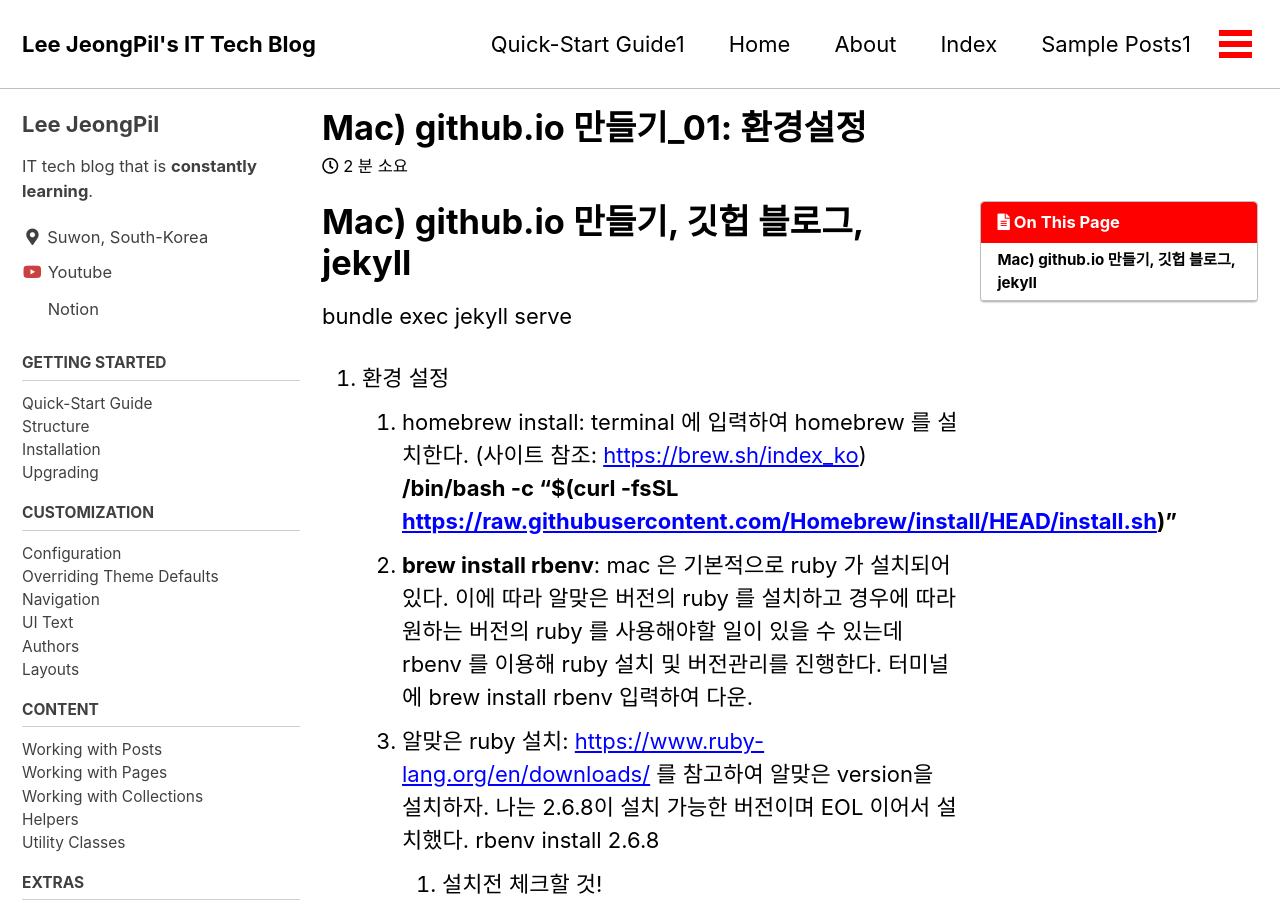
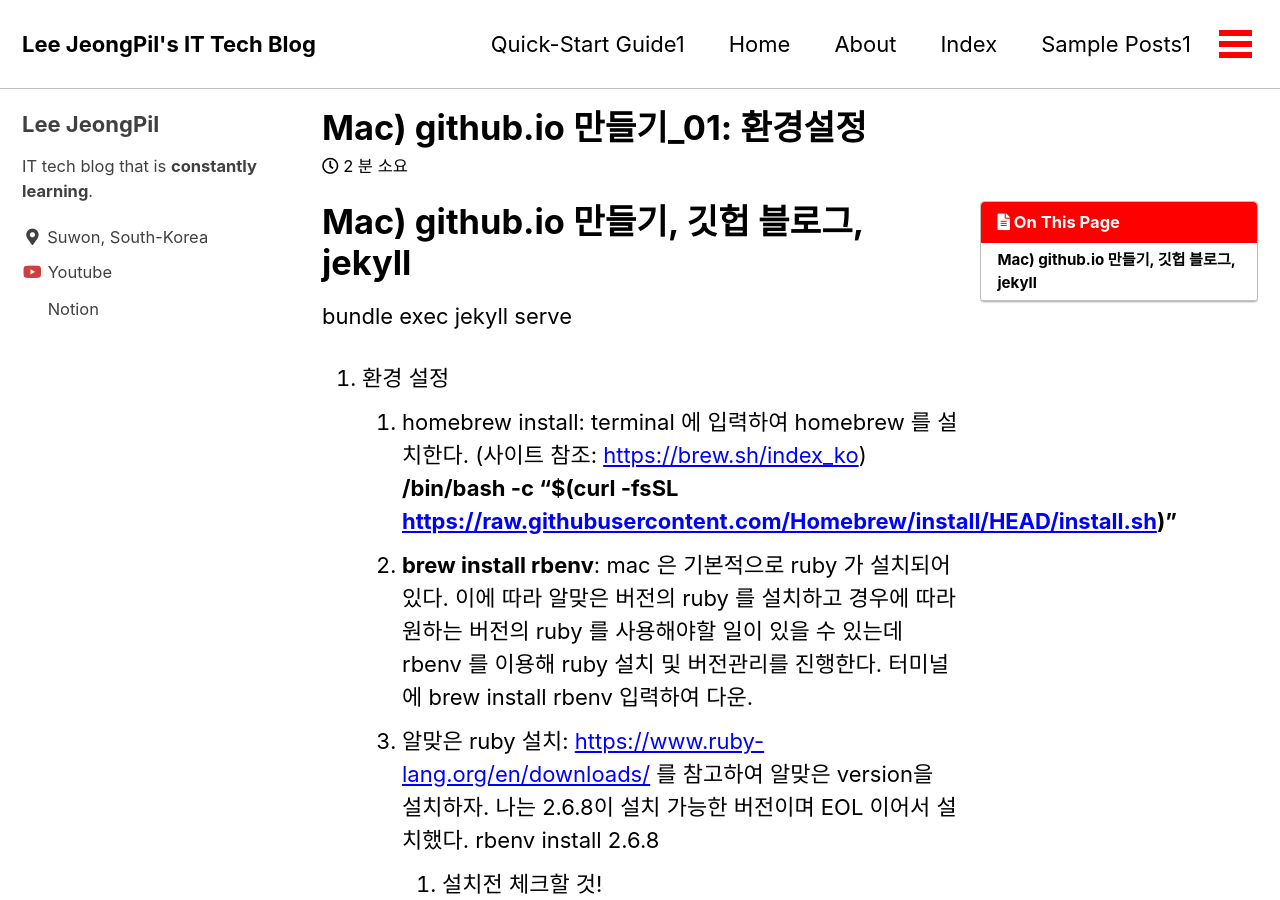
Before and after one commit to leejeongpil/leejeongpil.github.io, a Jekyll site: the page built from _posts/2021-08-01-first-post-test.md, in a window 1280 px wide and 900 px high. Built offline with Jekyll 4.4.1, drawn with Linux system fonts in a browser that asks for light colours; cached includes are drawn as plain includes; part of the change alters nothing that is shown.

Commit message:
Update _config.yml

```diff
--- a/_config.yml
+++ b/_config.yml
@@ -289,5 +289,12 @@ defaults:
       comments: # true
       share: true
       related: true
+#       sidebar:
+#         nav: "docs"
+  # _docs
+  - scope:
+      path: ""
+      type: docs
+    values:
       sidebar:
         nav: "docs"
```
